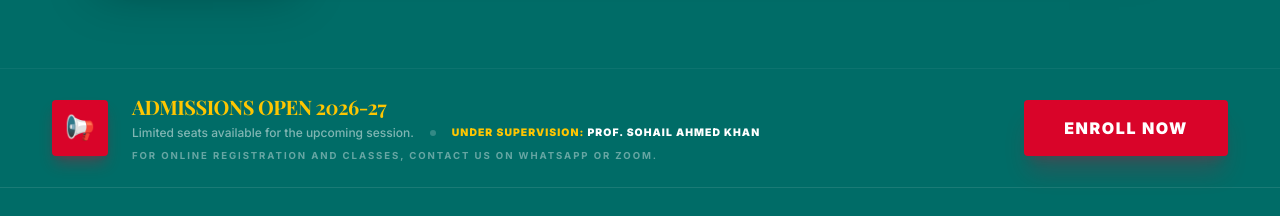
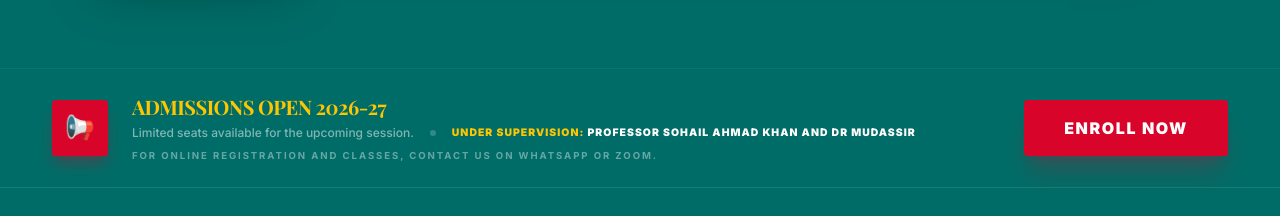
Before and after one commit to zoonfeedback-lab/kips, a Next.js app: page / in a window 1280 px wide. Shown: the part 1860-2076 px from the top of the page. Built offline with nearby package versions, Linux system fonts and the light colour scheme.

Commit message:
fix{hero}: New name changed

```diff
--- a/src/components/Hero.tsx
+++ b/src/components/Hero.tsx
@@ -102,7 +102,7 @@ export default function Hero() {
                 </p>
                 <div className="hidden h-1.5 w-1.5 rounded-full bg-white/20 md:block" />
                 <p className="text-[0.65rem] font-black uppercase tracking-widest text-kips-yellow-500">
-                  Under supervision: <span className="text-white">Prof. Sohail Ahmed Khan</span>
+                  Under supervision: <span className="text-white">Professor Sohail Ahmad Khan and Dr Mudassir</span>
                 </p>
               </div>
               <p className="mt-2 text-[0.6rem] font-bold uppercase tracking-[0.2em] text-white/40">
```
